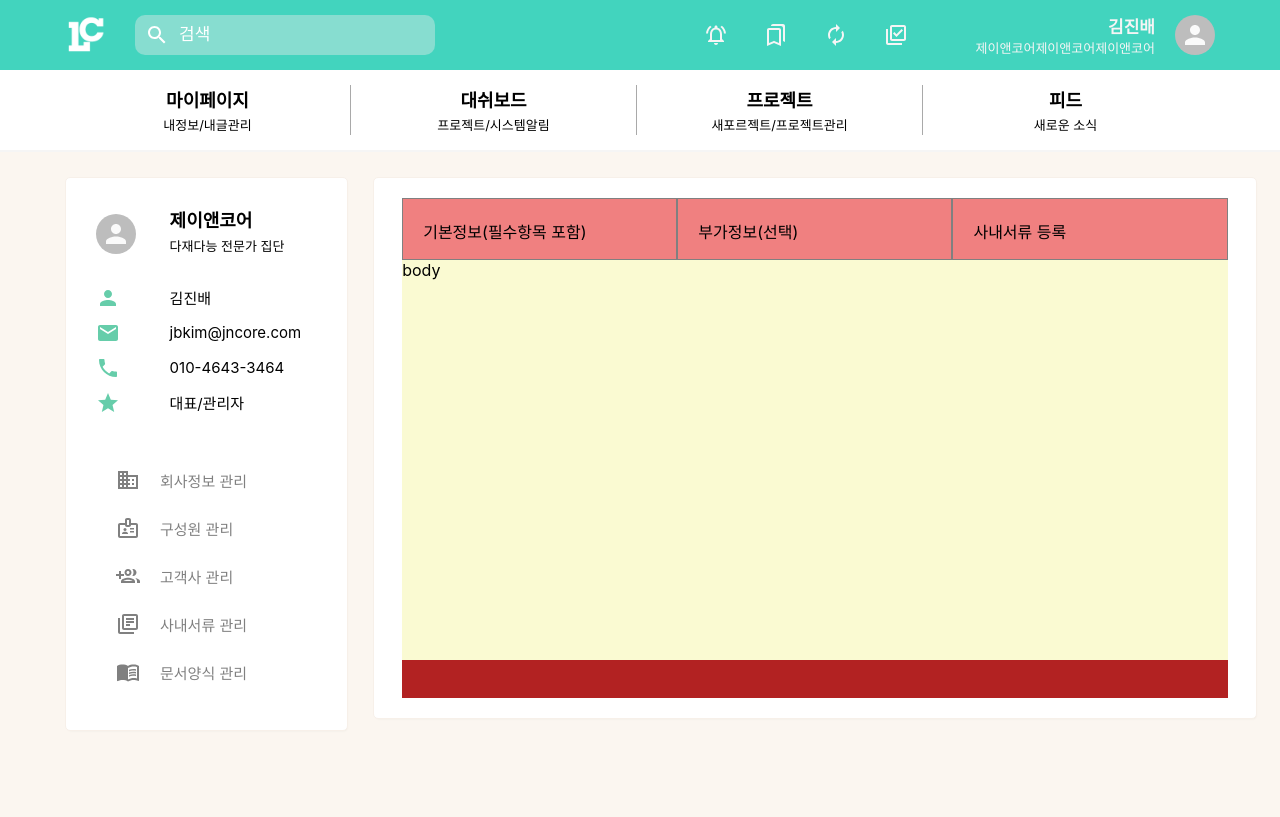
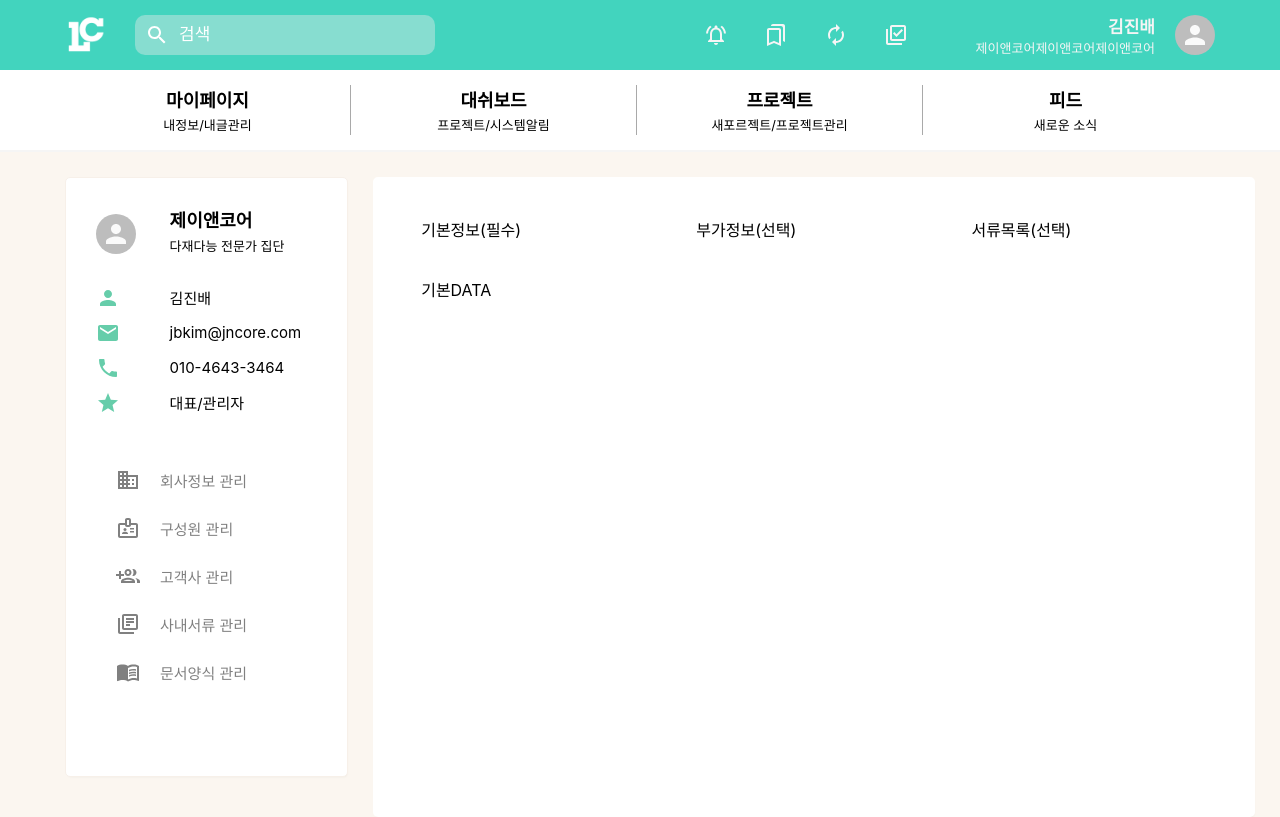
Before and after one commit to kiilove/lincone3, a React (Create React App) app: page /company in a window 1280 px wide. Built offline with nearby package versions, Linux system fonts and the light colour scheme.

Commit message:
commit on "main"

```diff
--- /dev/null
+++ b/src/Components/CompStepBasic.jsx
@@ -0,0 +1,9 @@
+import styled from "styled-components";
+
+const Container = styled.div``;
+
+const CompStepBasic = () => {
+  return <Container>기본DATA</Container>;
+};
+
+export default CompStepBasic;
--- /dev/null
+++ b/src/Components/CompStepDocu.jsx
@@ -0,0 +1,9 @@
+import styled from "styled-components";
+
+const Container = styled.div``;
+
+const CompStepDocu = () => {
+  return <Container>문서DATA</Container>;
+};
+
+export default CompStepDocu;
--- /dev/null
+++ b/src/Components/CompStepOption.jsx
@@ -0,0 +1,9 @@
+import styled from "styled-components";
+
+const Container = styled.div``;
+
+const CompStepOption = () => {
+  return <Container>옵션DATA</Container>;
+};
+
+export default CompStepOption;
--- a/src/Components/Company.jsx
+++ b/src/Components/Company.jsx
@@ -3,11 +3,28 @@ import { Stepper, Step, StepButton, Button } from "@mui/material";
 
 import styled from "styled-components";
 import { Label } from "@mui/icons-material";
-const steps = ["기본정보(필수항목 포함)", "부가정보(선택)", "사내서류 등록"];
+import CompStepBasic from "./CompStepBasic";
+import CompStepOption from "./CompStepOption";
+import CompStepDocu from "./CompStepDocu";
+// const steps = ["기본정보(필수항목 포함)", "부가정보(선택)", "사내서류 등록"];
+const steps = [
+  {
+    label: "기본정보(필수)",
+    data: <CompStepBasic />,
+  },
+  {
+    label: "부가정보(선택)",
+    data: <CompStepOption />,
+  },
+  {
+    label: "서류목록(선택)",
+    data: <CompStepDocu />,
+  },
+];
 
 const Container = styled.div`
   width: 100%;
-  height: 500px;
+  height: 600px;
 `;
 
 const Wrapper = styled.div`
@@ -20,7 +37,6 @@ const Wrapper = styled.div`
   padding: 20px;
   background-color: white;
   border-radius: 5px;
-  border: 1px solid #f7f0e9;
   -webkit-box-shadow: 1px 2px 3px -3px #d8dacf;
   box-shadow: 1px 2px 3px -3px #d8dacf;
 `;
@@ -30,7 +46,6 @@ const SubContainer = styled.div`
   height: 100%;
   display: flex;
   flex-direction: column;
-  background-color: firebrick;
 `;
 const NavWrapper = styled.div`
   display: flex;
@@ -39,8 +54,6 @@ const Navbar = styled.div`
   width: ${100 / steps.length}%;
   height: 20px;
   padding: 20px;
-  background-color: lightcoral;
-  border: 0.5px solid gray;
   display: flex;
 `;
 
@@ -50,7 +63,7 @@ const BodyWrapper = styled.div`
 const StepBody = styled.div`
   width: 100%;
   height: 400px;
-  background-color: lightgoldenrodyellow;
+  padding: 20px;
 `;
 const Actionbar = styled.div``;
 
@@ -99,17 +112,21 @@ const Company = () => {
     setActiveStep(0);
     setCompleted({});
   };
+
+  const stepContent = () => {
+    return steps[activeStep].data;
+  };
   return (
     <Container>
       <Wrapper>
         <SubContainer>
           <NavWrapper>
-            {steps.map((label, index) => (
-              <Navbar>{label}</Navbar>
+            {steps.map((item, index) => (
+              <Navbar>{item.label}</Navbar>
             ))}
           </NavWrapper>
           <BodyWrapper>
-            <StepBody>body</StepBody>
+            <StepBody>{stepContent()}</StepBody>
           </BodyWrapper>
         </SubContainer>
       </Wrapper>
```
